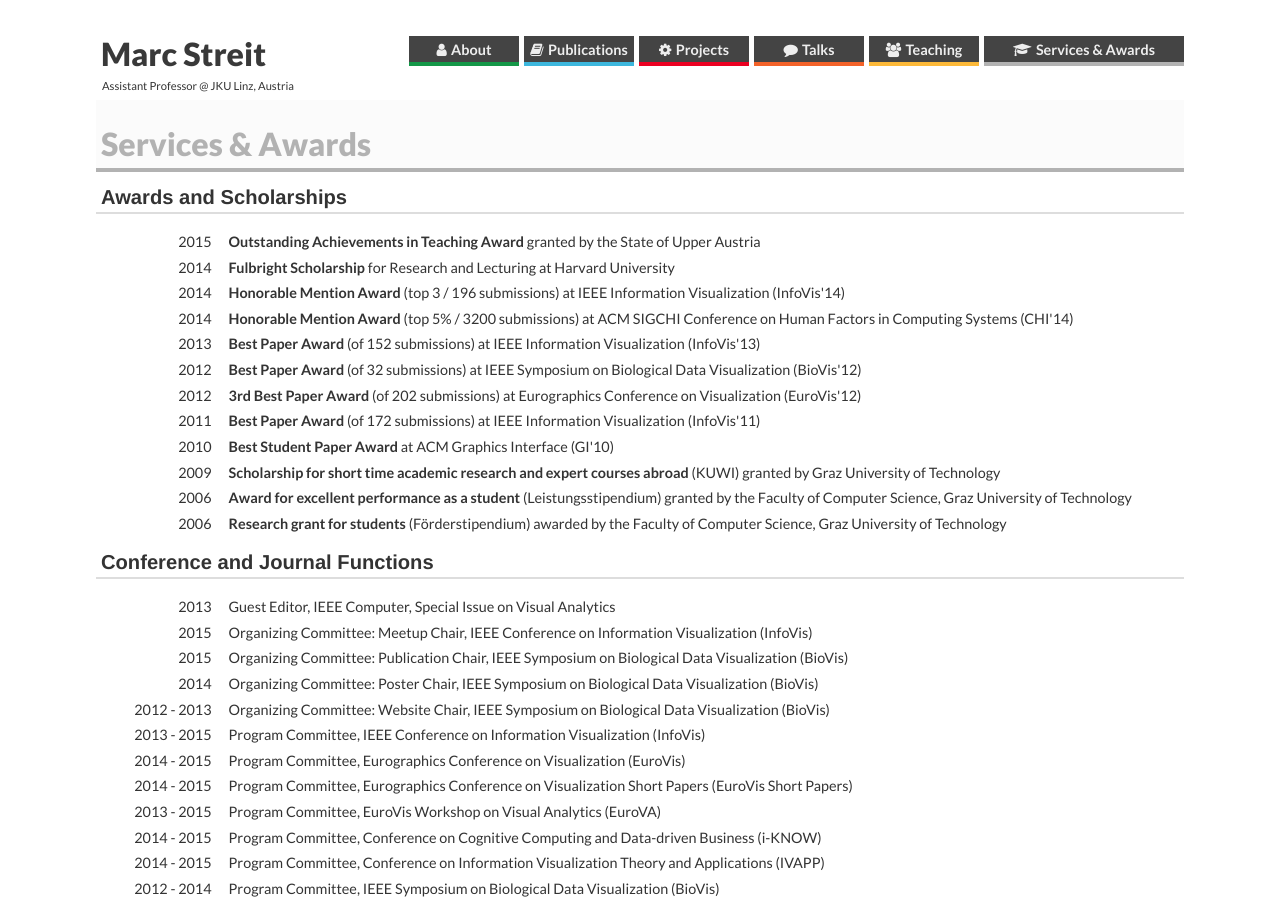
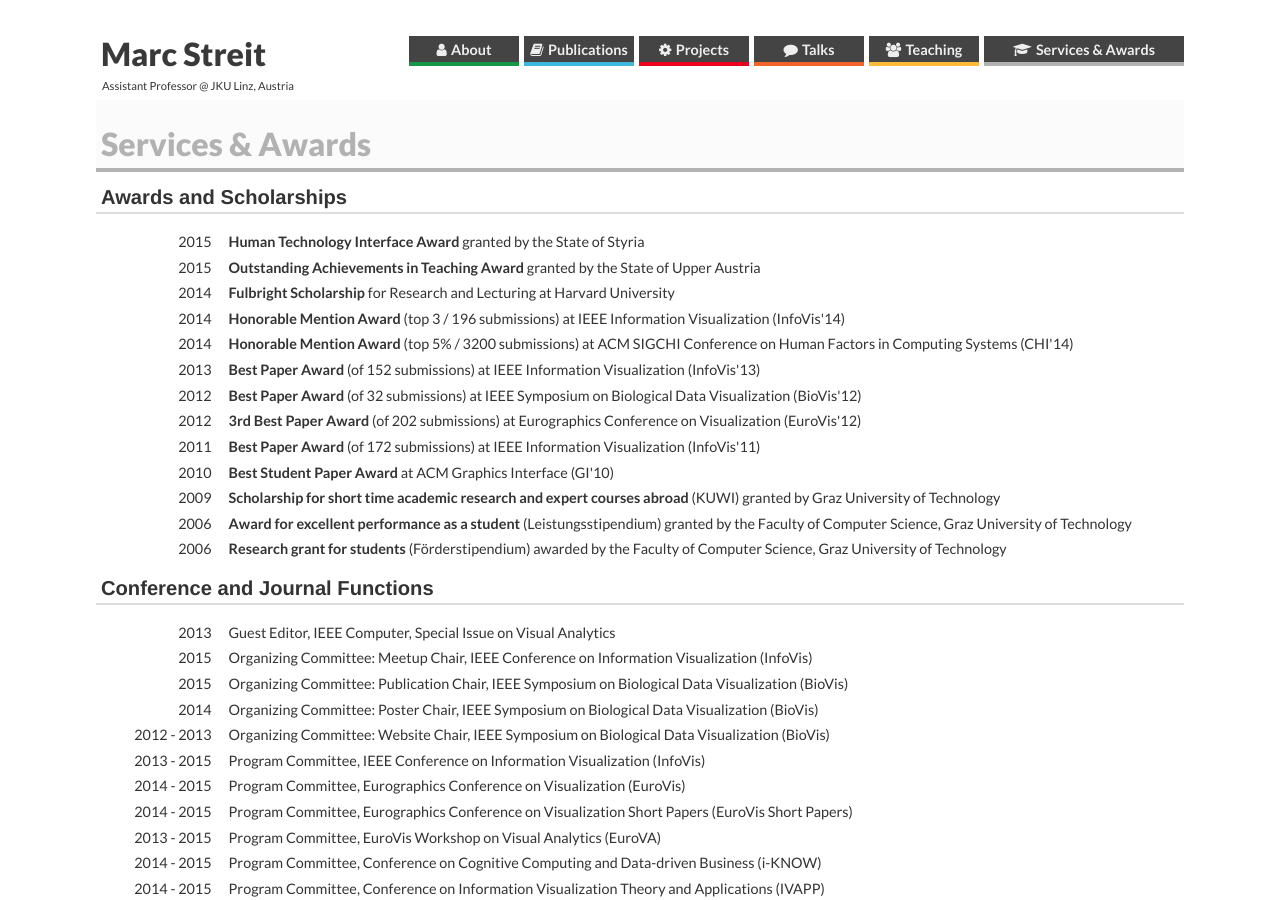
Before and after one commit to mstreit/mstreit.github.io, a Jekyll site: the page built from services.md, in a window 1280 px wide and 900 px high. Built offline with Jekyll 4.4.1, drawn with Linux system fonts in a browser that asks for light colours; nearby versions of some CDN libraries; some web fonts are replaced.

Commit message:
added HTI award

```diff
--- a/_data/awards.yml
+++ b/_data/awards.yml
@@ -1,3 +1,6 @@
+- kind: <b>Human Technology Interface Award</b> granted by the State of Styria
+  date: 2015
+
 - kind: <b>Outstanding Achievements in Teaching Award</b> granted by the State of Upper Austria
   date: 2015
 
```
